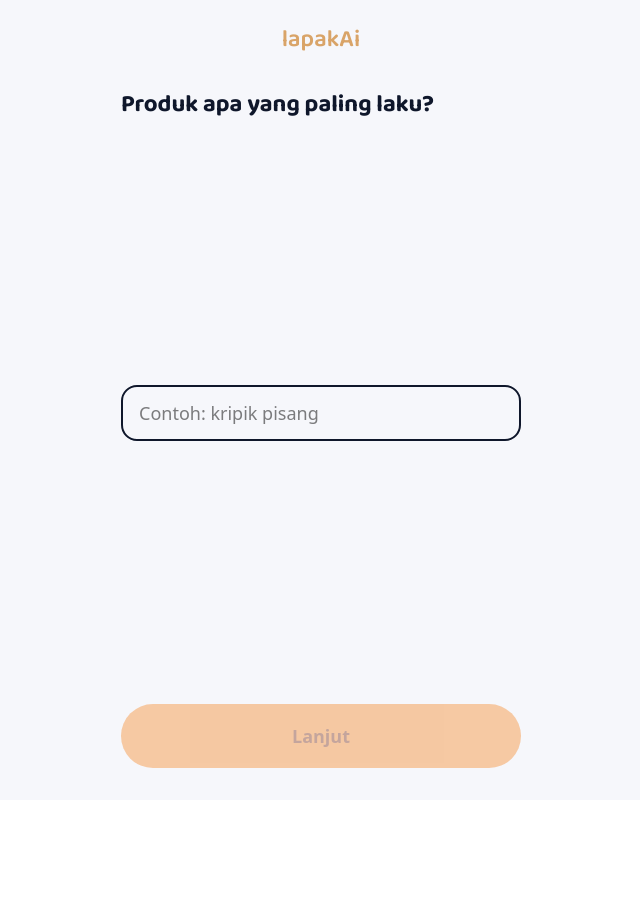
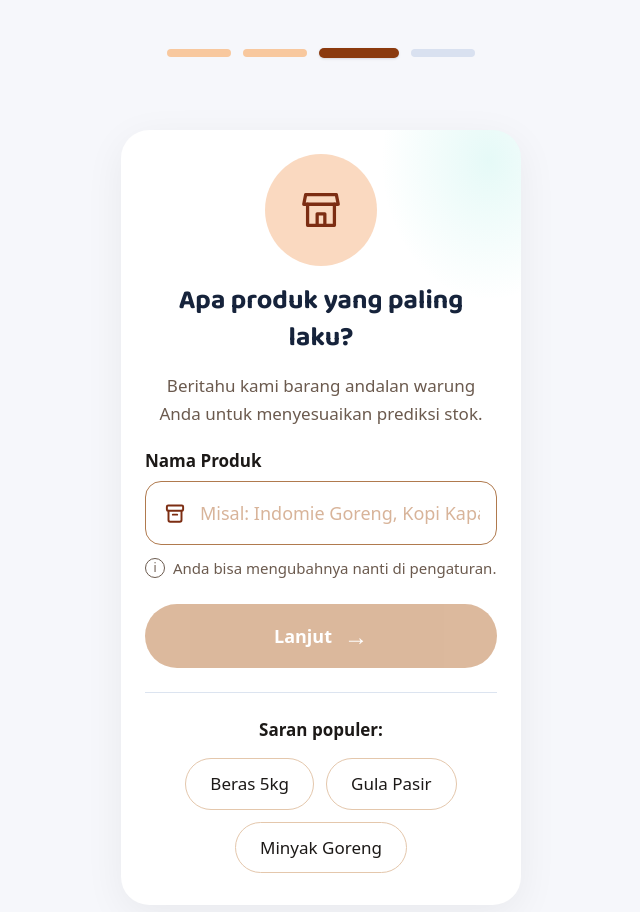
Before and after one commit to CREATHON-2026/if-unismuh, a React (Vite) app in the folder frontend/: page /onboarding/produk in a window 1280 px wide. Shown: the top 912 px of the page, without its empty margins (319-959 px from the left). Before the commit the page ends 800 px from the top, so only its background shows below. Built offline with nearby package versions, Linux system fonts and the light colour scheme.

Commit message:
feat: terapkan desain layar produk terlaris dengan kartu, bar progres, dan chip saran

```diff
--- a/frontend/src/screens/ProdukTerlaris.tsx
+++ b/frontend/src/screens/ProdukTerlaris.tsx
@@ -2,34 +2,128 @@ import { useState } from 'react';
 import { useNavigate } from 'react-router-dom';
 import { Layar } from '../components/Layar';
 import { Tombol } from '../components/Tombol';
-import { InputTeks } from '../components/InputTeks';
 import { tulisOnboarding } from '../state/onboarding';
+
+const SARAN = ['Beras 5kg', 'Gula Pasir', 'Minyak Goreng'];
+
+// Bar progres bergaya segmen: 2 selesai (peach), langkah 3 aktif (cokelat), 1 berikutnya.
+function BarLangkah() {
+  return (
+    <div className="flex items-center justify-center gap-3" aria-hidden="true">
+      <span className="h-2 w-16 rounded-full bg-[#F8C89E]" />
+      <span className="h-2 w-16 rounded-full bg-[#F8C89E]" />
+      <span className="h-2.5 w-20 rounded-full bg-[#8B3A0E] shadow-sm" />
+      <span className="h-2 w-16 rounded-full bg-[#D9E1F0]" />
+    </div>
+  );
+}
 
 export function ProdukTerlaris() {
   const nav = useNavigate();
   const [produk, setProduk] = useState('');
 
-  return (
-    <Layar
-      pertanyaan="Produk apa yang paling laku?"
-      aksi={
-        <Tombol
-          disabled={!produk.trim()}
-          onClick={() => {
+  function lanjut() {
+    if (!produk.trim()) return;
     tulisOnboarding({ nama_produk: produk.trim() });
     nav('/resep/bahan');
-          }}
+  }
+
+  return (
+    <Layar tanpaLogo atas>
+      <BarLangkah />
+
+      <div className="mt-14 rounded-[28px] bg-white p-6 shadow-[0_10px_40px_rgba(0,0,0,0.06)] [background-image:radial-gradient(45%_30%_at_92%_4%,rgba(45,212,191,0.12),transparent_60%)]">
+        <div className="flex flex-col items-center gap-4 text-center">
+          <div className="flex h-28 w-28 items-center justify-center rounded-full bg-[#FAD9C0]">
+            <svg
+              width="46"
+              height="46"
+              viewBox="0 0 24 24"
+              fill="none"
+              stroke="#7C2D12"
+              strokeWidth="1.7"
+              strokeLinecap="round"
+              strokeLinejoin="round"
+              aria-hidden="true"
             >
-          Lanjut
-        </Tombol>
-      }
+              <path d="M4 4h16l1 5H3l1-5Z" />
+              <path d="M5 9v11h14V9" />
+              <path d="M10 20v-6h4v6" />
+            </svg>
+          </div>
+          <h1 className="font-logo text-[27px] font-bold leading-snug text-[#16233B]">
+            Apa produk yang paling laku?
+          </h1>
+          <p className="text-[17px] leading-relaxed text-[#6B5A4E]">
+            Beritahu kami barang andalan warung Anda untuk menyesuaikan prediksi stok.
+          </p>
+        </div>
+
+        <label className="mt-5 block text-[17px] font-bold text-[#1C1917]" htmlFor="nama-produk">
+          Nama Produk
+        </label>
+        <div className="mt-2 flex h-16 items-center gap-3 rounded-2xl border border-[#B07A4E] bg-white px-4">
+          <svg
+            width="26"
+            height="26"
+            viewBox="0 0 24 24"
+            fill="none"
+            stroke="#7C2D12"
+            strokeWidth="1.8"
+            strokeLinecap="round"
+            strokeLinejoin="round"
+            aria-hidden="true"
           >
-      <InputTeks
+            <rect x="4.5" y="5" width="15" height="5" rx="1.2" />
+            <path d="M6 10v8.5A1.5 1.5 0 0 0 7.5 20h9a1.5 1.5 0 0 0 1.5-1.5V10" />
+            <path d="M10 13.5h4" />
+          </svg>
+          <input
+            id="nama-produk"
             autoFocus
-        placeholder="Contoh: kripik pisang"
+            placeholder="Misal: Indomie Goreng, Kopi Kapal"
             value={produk}
             onChange={(e) => setProduk(e.target.value)}
+            className="h-full flex-1 bg-transparent text-lg outline-none placeholder:text-[#D8B49A]"
           />
+        </div>
+        <p className="mt-3 flex items-center gap-2 text-[15px] text-[#6B5A4E]">
+          <span
+            aria-hidden
+            className="flex h-5 w-5 items-center justify-center rounded-full border border-[#6B5A4E] text-xs"
+          >
+            i
+          </span>
+          Anda bisa mengubahnya nanti di pengaturan.
+        </p>
+
+        <div className="mt-6">
+          <Tombol varian="gelap" disabled={!produk.trim()} onClick={lanjut}>
+            <span className="flex items-center justify-center gap-3">
+              Lanjut
+              <span aria-hidden className="text-2xl leading-none">
+                →
+              </span>
+            </span>
+          </Tombol>
+        </div>
+
+        <div className="my-6 h-px bg-[#DCE4F0]" />
+
+        <p className="text-center text-[17px] font-bold text-[#1C1917]">Saran populer:</p>
+        <div className="mt-4 flex flex-wrap justify-center gap-3 pb-2">
+          {SARAN.map((s) => (
+            <button
+              key={s}
+              type="button"
+              onClick={() => setProduk(s)}
+              className="rounded-full border border-[#E4C7AC] bg-white px-6 py-3 text-[17px] font-medium text-[#1C1917] transition active:scale-95"
+            >
+              {s}
+            </button>
+          ))}
+        </div>
+      </div>
     </Layar>
   );
 }
```
Lines whose indentation alone changed are shown as unchanged.
